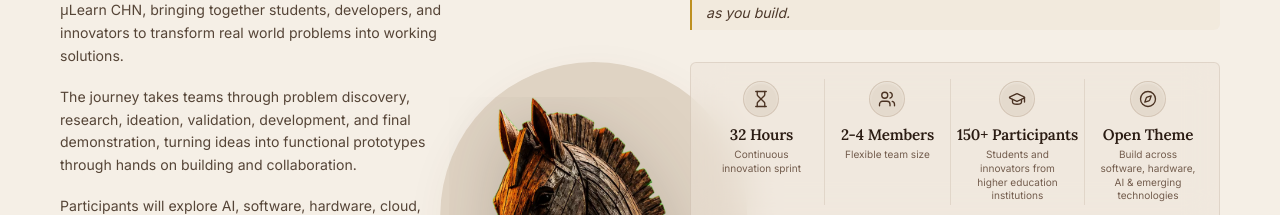
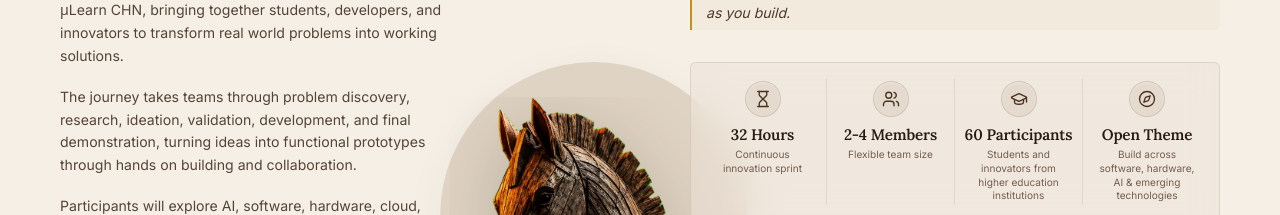
Before and after one commit to sarin-ms/odyssey, a Next.js app: page / in a window 1280 px wide. Shown: the part 1146-1361 px from the top of the page. Built offline with nearby package versions, Linux system fonts and the light colour scheme; a web font is replaced by a local one.

Commit message:
fix: update participant count

```diff
--- a/app/compoenents/about/About.jsx
+++ b/app/compoenents/about/About.jsx
@@ -21,7 +21,7 @@ const STATS = [
   },
   {
     id: "participants",
-    value: "150+ Participants",
+    value: "60 Participants",
     label: "Students and innovators from higher education institutions",
     icon: (
       <GraduationCap size={18} strokeWidth={1.8} className={styles.statSvg} />
```
